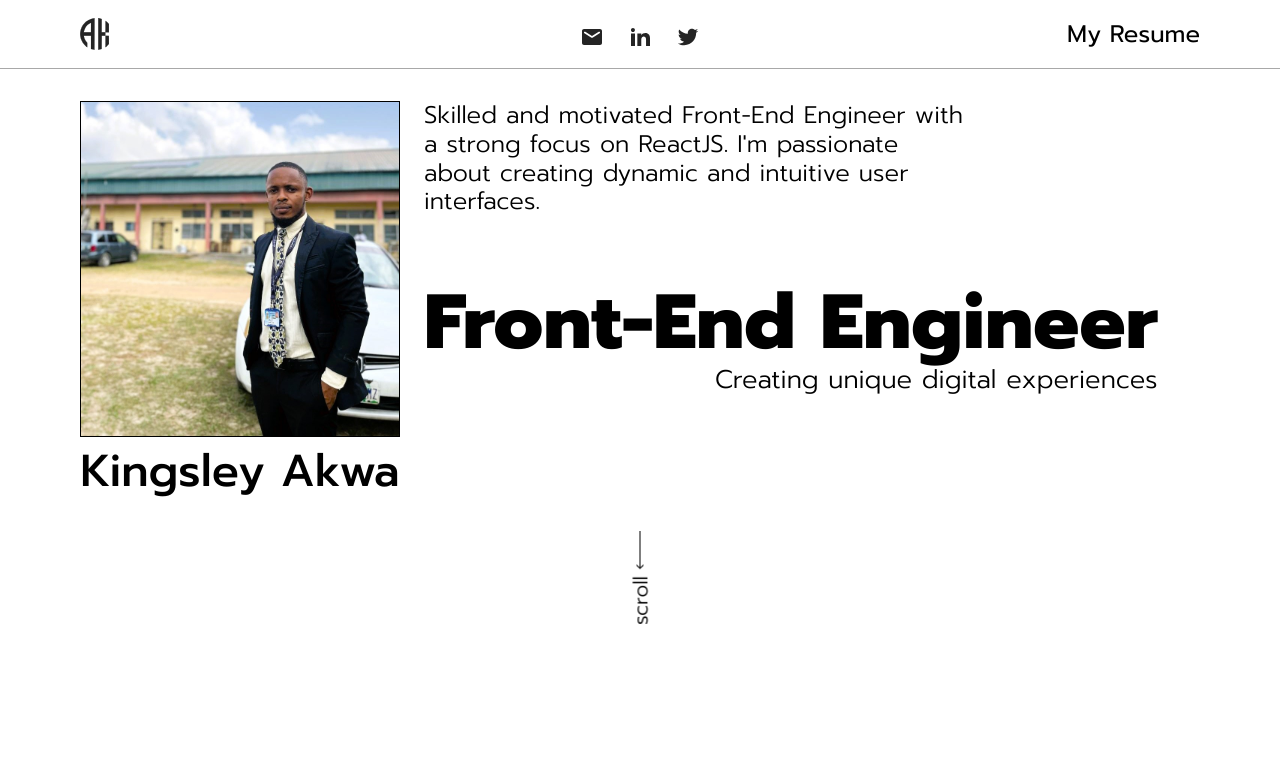
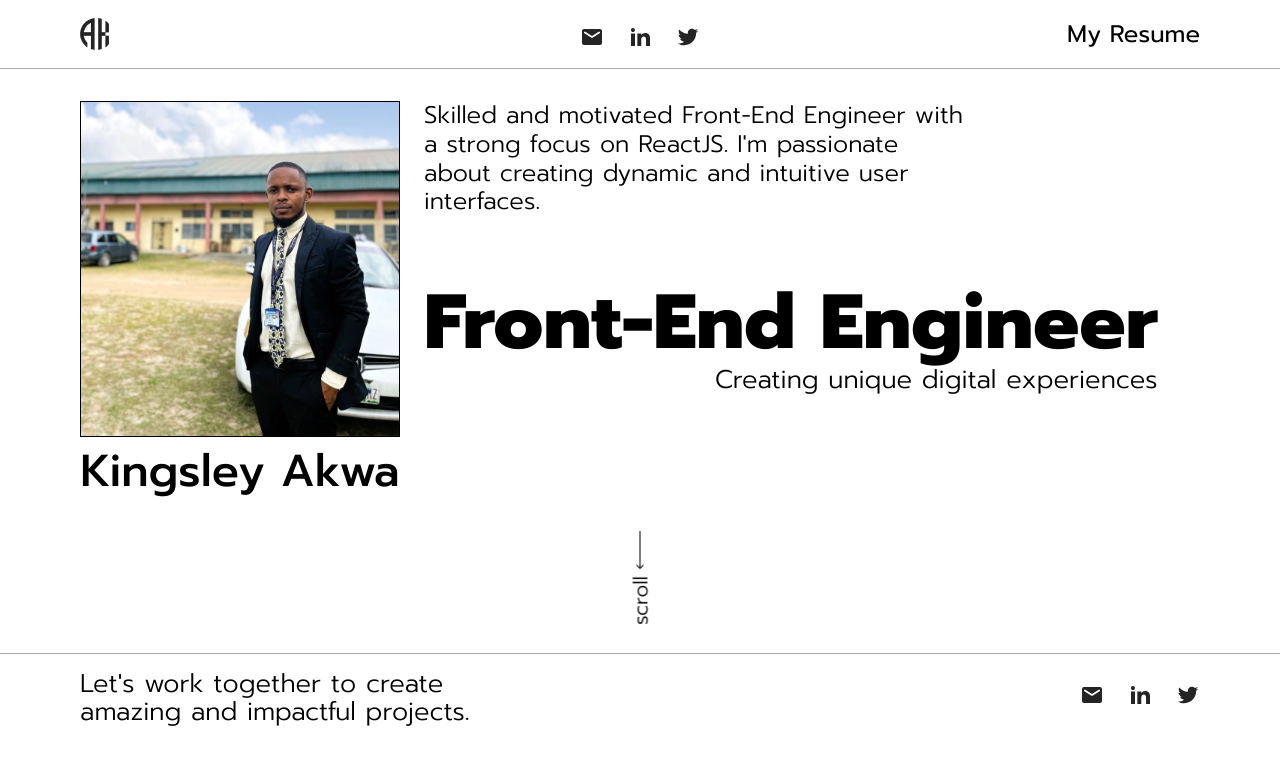
Before and after one commit to kingbary/my-portfolio, a React (Vite) app: page / in a window 1280 px wide. Shown: the top 764 px of the page. Built offline with nearby package versions, Linux system fonts and the light colour scheme.

Commit message:
feat: created footer componet

```diff
--- /dev/null
+++ b/src/components/footer/Footer.jsx
@@ -0,0 +1,32 @@
+import { Link } from "react-router-dom";
+import styles from "./footer.module.css";
+
+import { linkedinIcon, emailIcon, twitterIcon } from "../../assets/icons";
+
+function Footer() {
+  const resumeLink =
+    "https://drive.google.com/file/d/16wuTuGZWEfmfItKpoa1hEhVR84aYyT85/view?usp=drive_link";
+  const emailLink = "kingsleyakwa@gmail.com";
+  const linkedinLink = "https://www.linkedin.com/in/kingsleyakwa";
+  const twitterLink = "https://twitter.com/kingsley_akwa";
+  return (
+    <footer className={`${styles.footer}`}>
+      <div className={`flex container ${styles.footer_container}`}>
+        <p>Let's work together to create amazing and impactful projects.</p>
+        <div className={`flex ${styles.icon_container}`}>
+          <Link to={`mailto:${emailLink}`} title="hello@kingsleyakwa.tech">
+            <img src={emailIcon} alt="email-icon" />
+          </Link>
+          <Link to={linkedinLink} target="_blank" title="LinkedIn profile link">
+            <img src={linkedinIcon} alt="linkedin-icon" />
+          </Link>
+          <Link to={twitterLink} target="_blank" title="Twitter profile link">
+            <img src={twitterIcon} alt="twitter-icon" />
+          </Link>
+        </div>
+      </div>
+    </footer>
+  );
+}
+
+export default Footer;
--- /dev/null
+++ b/src/components/footer/footer.module.css
@@ -0,0 +1,37 @@
+.footer {
+  justify-content: space-between;
+}
+
+.footer_container {
+  width: 100%;
+  padding-block: 1rem;
+  justify-content: space-between;
+  border-top: 1.5px solid var(--secondary-color);
+}
+
+.footer_container p {
+  width: 25rem;
+
+  font-family: Prompt-Light;
+  font-size: clamp(0.8rem, 2vw, 2rem);
+  font-weight: 300;
+  line-height: 1.1;
+}
+
+.icon_container {
+  gap: 1.5rem;
+  align-items: center;
+}
+
+@media screen and (width <= 800px) {
+  .footer_container {
+    flex-direction: column;
+    justify-content: center;
+    align-items: center;
+  }
+  .footer_container p {
+    width: auto;
+    text-align: center;
+    margin-bottom: .5rem;
+  }
+}
--- a/src/components/heroSection/heroSection.module.css
+++ b/src/components/heroSection/heroSection.module.css
@@ -88,6 +88,9 @@
     width: auto;
     align-items: center;
   }
+  .hero_content h1 {
+    text-align: center;
+  }
   .hero_content p {
     justify-content: center;
     text-align: center;
--- a/src/routes/_index.jsx
+++ b/src/routes/_index.jsx
@@ -1,12 +1,14 @@
 import { Outlet } from "react-router-dom";
 import Navigation from "../components/navigation/Navigation";
 import HeroSection from "../components/heroSection/HeroSection";
+import Footer from "../components/footer/Footer";
 
 export default function Root() {
   return (
     <>
       <Navigation />
       <HeroSection />
+      <Footer />
       <Outlet />
     </>
   );
```
